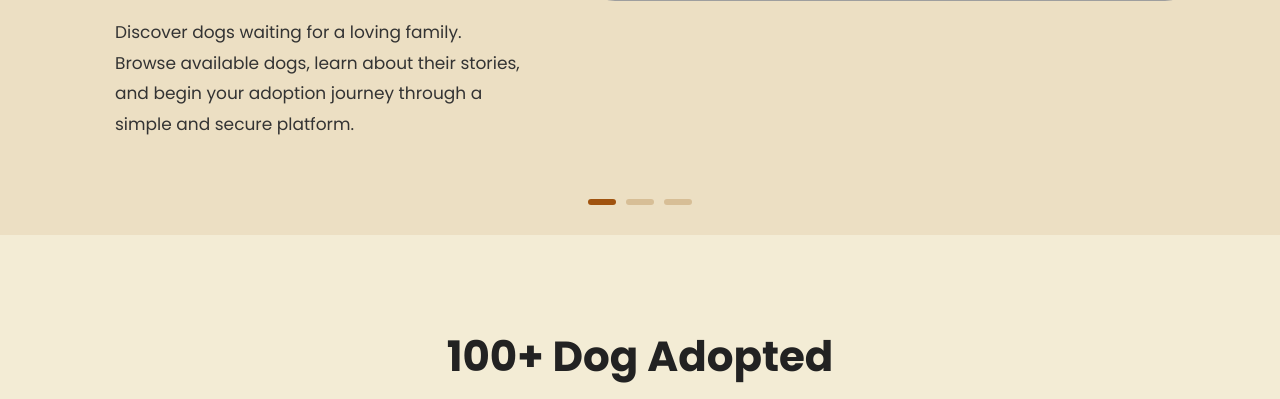
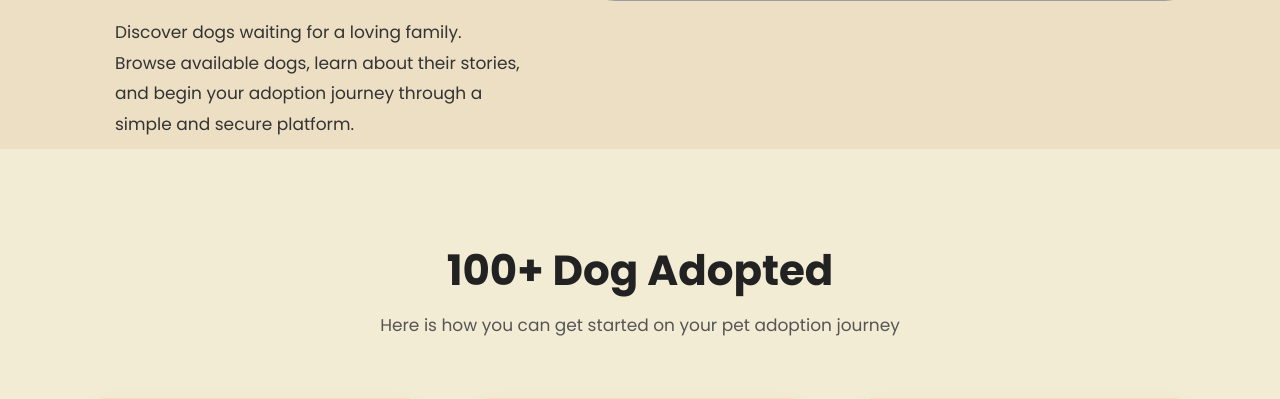
Before and after one commit to Robin9749/Pawlix, a PHP site: page / in a window 1280 px wide. Shown: the part 703-1102 px from the top of the page. Run offline with PHP 8.4, Linux system fonts and the light colour scheme; data that the repository does not hold is empty; grey boxes are pictures that could not be loaded.

Commit message:
Css Updated

```diff
--- a/assets/css/about.css
+++ b/assets/css/about.css
@@ -201,8 +201,8 @@ button{
 
 .about-hero-image img{
     width:100%;
-    max-width:380px;
-    margin-bottom:-10px;
+    max-width:450px;
+    margin-bottom:-65px;
 }
 
 .about-main{
--- a/assets/css/contact.css
+++ b/assets/css/contact.css
@@ -238,10 +238,12 @@ button{
 
 .contact-hero-image img{
     width:100%;
-    max-width:410px;               /* Compact image size for shorter section height */
+    max-width:500px;               /* Compact image size for shorter section height */
     object-fit:cover;
     display:block;
-    margin-bottom:0;               /* Flush to bottom edge */
+    margin-bottom:0;
+
+    margin-top: -110px;               /* Flush to bottom edge */
 }
 /* ================= CONTACT MAIN SECTION ================= */
 .contact-main{
--- a/assets/css/style.css
+++ b/assets/css/style.css
@@ -208,38 +208,7 @@ button{
 
 
 
-.dots{
-    width:100%;
-    display:flex;
-    justify-content:center;
-    align-items:center;
-    gap:10px;
-    grid-column:span 2;
 
-    padding-bottom: 20px;
-}
-
-.dot{
-    width:28px;
-    height:6px;
-    border-radius:10px;
-    background:var(--dot-inactive);
-    opacity:0.6;
-    transition:.3s;
-    cursor:pointer;
-}
-
-.dot.active{
-    width:28px;
-    height:6px;
-    border-radius:10px;
-    background:var(--dot-active);
-    opacity:1;
-}
-
-.dot:hover{
-    opacity:0.85;
-}
 
 
 
--- a/index.php
+++ b/index.php
@@ -185,11 +185,7 @@ function pawlix_short_text($text, $limit = 140) {
     <div class="hero-image">
       <img src="assets/images/hero image.png" alt="Puppies" id="heroImg">
     </div>
-    <div class="dots" id="heroDots">
-      <span class="dot active" data-index="0"></span>
-      <span class="dot" data-index="1"></span>
-      <span class="dot" data-index="2"></span>
-    </div>
+
   </section>
 
   <section class="steps">
```
